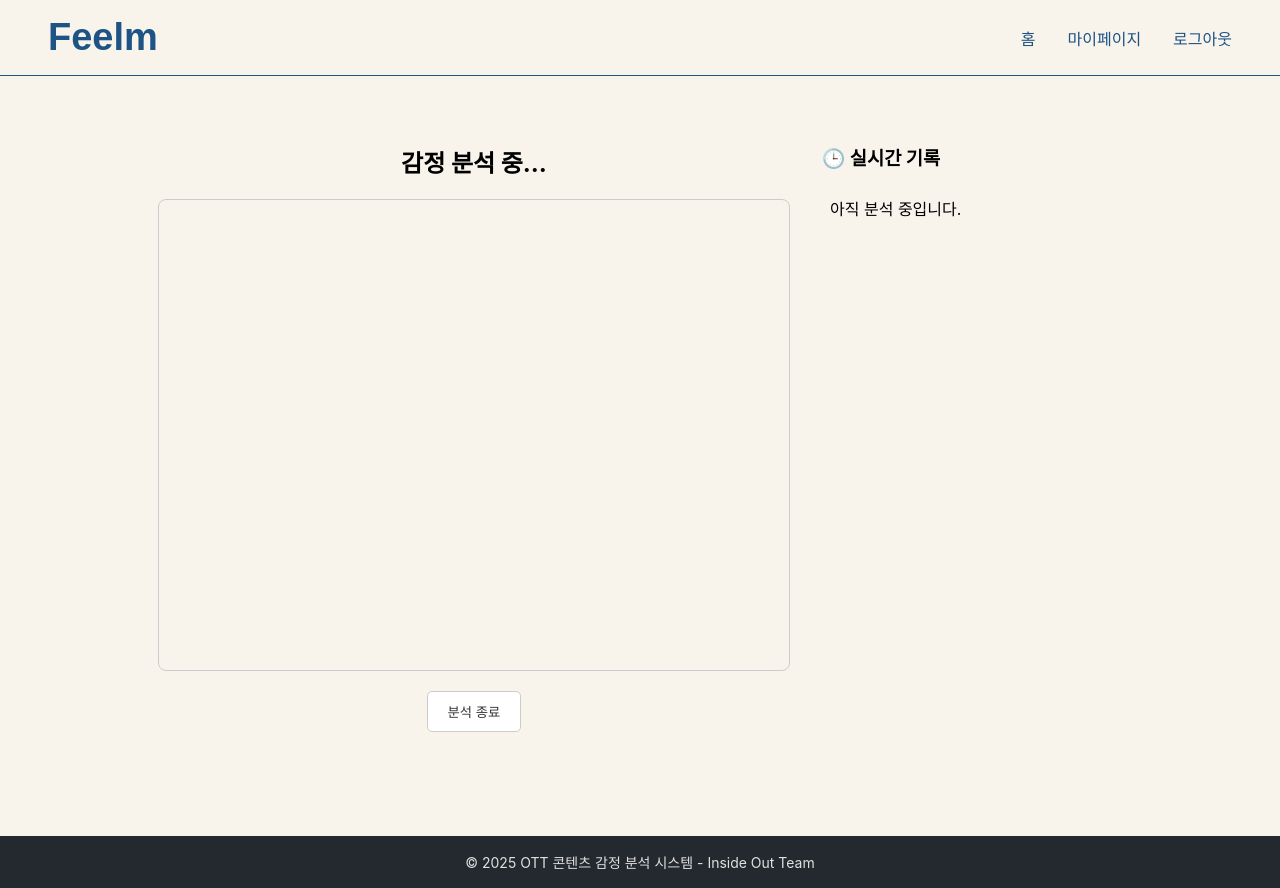
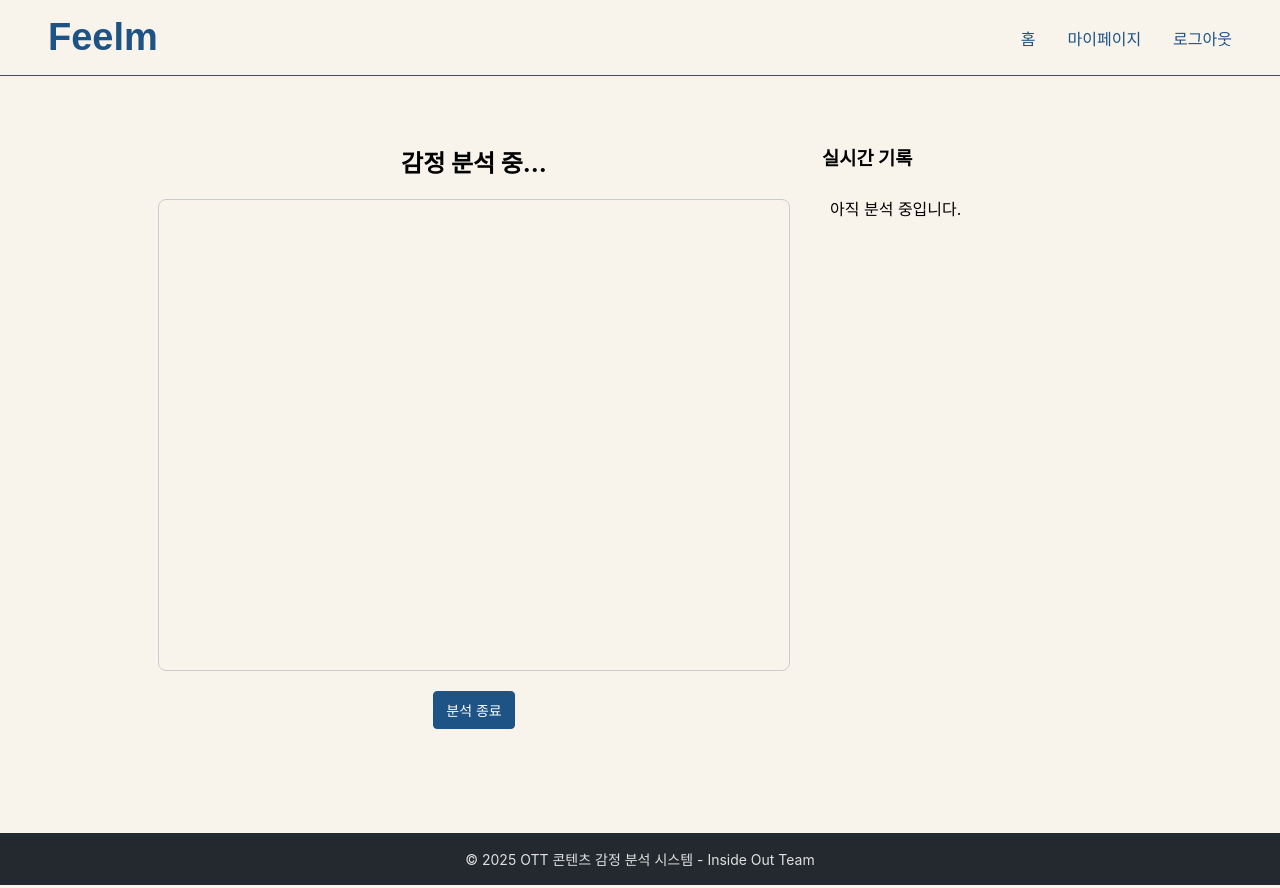
Before and after one commit to SW-InsideOut/OTT_WEB, a React (Create React App) app in the folder frontend/: page /capture/1 in a window 1280 px wide. Built offline with nearby package versions, Linux system fonts and the light colour scheme; the HTML template or start-up script is replaced by a standard one; a web font is replaced by a local one.

Commit message:
버튼 색 변경이요

```diff
--- a/frontend/src/App.css
+++ b/frontend/src/App.css
@@ -65,6 +65,43 @@ body {
   opacity: 1;
 }
 
+
+/* 버튼 공통 스타일 */
+.action-button {
+  background-color: #1D5385;
+  color: #FFFFFF;
+  border: 1px solid #1D5385;
+  border-radius: 4px;
+  padding: 8px 12px;
+  cursor: pointer;
+  font-size: 14px;
+  transition: background 0.2s, color 0.2s;
+}
+
+/* 마우스 올렸을 때 효과 */
+.action-button:hover {
+  background-color: #163d64;
+  color: #f9f4eb;
+}
+
+/* 배경색이랑 버튼이 같은 버전*/
+.detail-button {
+  background-color: #F9F4EB;
+  color: #1D5385;
+  border: 1px solid #1D5385;
+  border-radius: 4px;
+  padding: 8px 12px;
+  cursor: pointer;
+  font-size: 14px;
+  transition: background 0.2s, color 0.2s;
+}
+
+.detail-button:hover {
+  background-color: #163d64;
+  color: #f9f4eb;
+}
+
+
 @keyframes App-logo-spin {
   from {
     transform: rotate(0deg);
--- a/frontend/src/ContentDetail.jsx
+++ b/frontend/src/ContentDetail.jsx
@@ -126,9 +126,9 @@ export default function ContentDetail() {
           alignItems: 'center',
           marginBottom: '32px'
         }}>
-          <button onClick={() => navigate('/')} style={btnStyle}>목록으로</button>
+          <button onClick={() => navigate('/')} className="action-button">목록으로</button>
           <h2 style={{ margin: 0 }}>{content.name}</h2>
-          <button onClick={handleDelete} style={btnStyle}>콘텐츠 삭제</button>
+          <button onClick={handleDelete} className="action-button">콘텐츠 삭제</button>
         </div>
 
         {/* 콘텐츠 정보 + 감정 분석 정보 */}
@@ -141,17 +141,17 @@ export default function ContentDetail() {
             <p><strong>장르:</strong> {content.genre}</p>
 
             <div style={{ border: '1px solid #ccc', borderRadius: '12px', padding: '16px', marginTop: '24px' }}>
-              <h4 style={{ marginTop: 0 }}>최다 누적 감정 분석</h4>
+              <h4 style={{ marginTop: 0 }}>감정 분석 결과</h4>
               {topEmotion && topEmotion.emotion ? (
                 <>
-                  <p><strong>감정:</strong> {topEmotion.emotion}</p>
+                  <p><strong>최다 누적 감정:</strong> {topEmotion.emotion}</p>
                   <p><strong>비율:</strong> {topEmotion.percentage}% &nbsp;&nbsp;
                     <strong>시청자 수:</strong> {content.viewer_count}명
                   </p>
 
                   {/* 상세 정보 토글 버튼 */}
                   <div style={{ marginTop: '8px' }}>
-                    <button onClick={() => setShowDetails(!showDetails)} style={btnStyle}>
+                    <button onClick={() => setShowDetails(!showDetails)} className="detail-button">
                       {showDetails ? '간략히 보기' : '상세 정보 더보기'}
                     </button>
                   </div>
@@ -226,10 +226,10 @@ export default function ContentDetail() {
           gap: '12px',
           marginTop: '40px'
         }}>
-          <button onClick={handleStartSurvey} style={btnStyle}>
+          <button onClick={handleStartSurvey} className="action-button">
             감정 분석
           </button>
-          <button onClick={handleOpenViewerList} style={btnStyle}>
+          <button onClick={handleOpenViewerList} className="action-button">
             시청자 목록
           </button>
         </div>
@@ -238,13 +238,3 @@ export default function ContentDetail() {
     </div>
   );
 }
-
-// 버튼 스타일
-const btnStyle = {
-  backgroundColor: '#fff',
-  color: '#333',
-  padding: '10px 20px',
-  border: '1px solid #ccc',
-  borderRadius: '5px',
-  cursor: 'pointer'
-};
--- a/frontend/src/FrameCut.js
+++ b/frontend/src/FrameCut.js
@@ -98,14 +98,7 @@ export default function FrameCut() {
         <div style={{ marginTop: "16px" }}>
           <button
             onClick={handleStop}
-            style={{
-              padding: "10px 20px",
-              backgroundColor: "#fff",
-              color: "#333",
-              border: "1px solid #ccc",
-              borderRadius: "5px",
-              cursor: "pointer",
-            }}
+            className="action-button"
           >
             분석 종료
           </button>
@@ -114,7 +107,7 @@ export default function FrameCut() {
 
       {/* 실시간 감정 기록 */}
       <div style={{ width: "300px" }}>
-        <h3>🕒 실시간 기록</h3>
+        <h3>실시간 기록</h3>
         <ul
           style={{
             listStyle: "none",
--- a/frontend/src/SurveyForm.jsx
+++ b/frontend/src/SurveyForm.jsx
@@ -48,10 +48,10 @@ export default function SurveyForm() {
         maxWidth: "480px",
         margin: "60px auto",
         padding: 24,
-        border: "1px solid #ccc",
+        border: "1px solid #1D5385",
         borderRadius: "8px",
-        background: "#2b2b2b",
-        color: "#e0e0e0",
+        background: "#F9F4EB",
+        color: "#000000",
       }}
     >
       <h2 style={{ textAlign: "center" }}>감정 분석 전 설문조사</h2>
@@ -94,9 +94,8 @@ export default function SurveyForm() {
             width: "100%",
             padding: "10px",
             border: "none",
-            backgroundColor: "#e0e0e0",
-            color: "#2b2b2b",
-            fontWeight: "bold",
+            backgroundColor: "#1D5385",
+            color: "#F9F4EB",
             borderRadius: "4px",
             cursor: "pointer",
           }}
```
Also changed, not shown: frontend/src/AddUser.jsx (+1 -9 lines).
